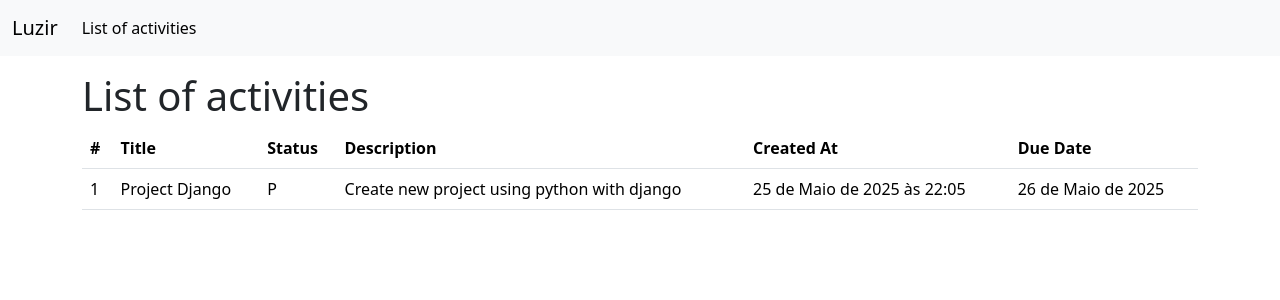
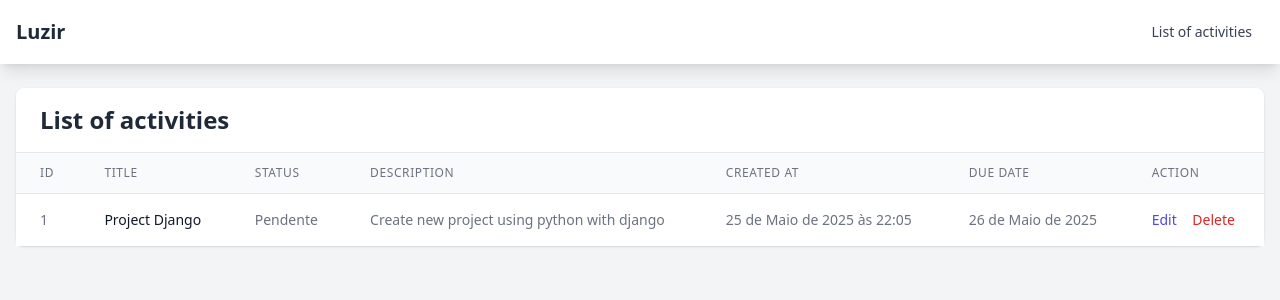
Before and after one commit to hebertlago/list-of-activities, a Django app: page / in a window 1280 px wide. Shown: the top 300 px of the page. Run offline with Django 5.2, Linux system fonts and the light colour scheme; data comes from the database, SQL or seed files in the repository; some libraries are stand-ins or nearby versions.

Commit message:
Layout change

```diff
--- a/tasks/templates/base.html
+++ b/tasks/templates/base.html
@@ -4,31 +4,42 @@
     <meta charset="utf-8">
     <meta name="viewport" content="width=device-width, initial-scale=1">
     <title>Luzir List of activities</title>
-    <link href="https://cdn.jsdelivr.net/npm/bootstrap@5.3.6/dist/css/bootstrap.min.css" rel="stylesheet" integrity="sha384-4Q6Gf2aSP4eDXB8Miphtr37CMZZQ5oXLH2yaXMJ2w8e2ZtHTl7GptT4jmndRuHDT" crossorigin="anonymous">
+    <script src="https://cdn.tailwindcss.com"></script>
   </head>
-    <body>
-
-    <nav class="navbar navbar-expand-lg bg-body-tertiary">
-        <div class="container-fluid">
-            <a class="navbar-brand" href="#">Luzir</a>
-            <button class="navbar-toggler" type="button" data-bs-toggle="collapse" data-bs-target="#navbarNav" aria-controls="navbarNav" aria-expanded="false" aria-label="Toggle navigation">
-            <span class="navbar-toggler-icon"></span>
-            </button>
-            <div class="collapse navbar-collapse" id="navbarNav">
-                <ul class="navbar-nav">
-                    <li class="nav-item">
-                    <a class="nav-link active" aria-current="page" href="{% url 'task_list' %}">List of activities</a>
-                    </li>
-                </ul>
+    <body class="bg-gray-100">
+    <nav class="bg-white shadow-lg">
+        <div class="max-w-7xl mx-auto px-4">
+            <div class="flex justify-between h-16">
+                <div class="flex">
+                    <a href="#" class="flex items-center text-xl font-bold text-gray-800">Luzir</a>
+                </div>
+                <div class="hidden md:flex items-center">
+                    <a href="{% url 'task_list' %}" class="px-3 py-2 rounded-md text-sm font-medium text-gray-700 hover:text-gray-900 hover:bg-gray-100">List of activities</a>
+                </div>
+                <div class="md:hidden flex items-center">
+                    <button class="mobile-menu-button p-2 rounded-md hover:bg-gray-100">
+                        <svg class="h-6 w-6" fill="none" viewBox="0 0 24 24" stroke="currentColor">
+                            <path stroke-linecap="round" stroke-linejoin="round" stroke-width="2" d="M4 6h16M4 12h16M4 18h16"/>
+                        </svg>
+                    </button>
+                </div>
             </div>
         </div>
-        </nav>
-    <main class="container mt-3">
+        <div class="hidden mobile-menu md:hidden">
+            <a href="{% url 'task_list' %}" class="block px-4 py-2 text-sm text-gray-700 hover:bg-gray-100">List of activities</a>
+        </div>
+    </nav>
+    <main class="max-w-7xl mx-auto px-4 py-6">
         {% block content %}
 
         {% endblock  %}
-
     </main>
-    <script src="https://cdn.jsdelivr.net/npm/bootstrap@5.3.6/dist/js/bootstrap.bundle.min.js" integrity="sha384-j1CDi7MgGQ12Z7Qab0qlWQ/Qqz24Gc6BM0thvEMVjHnfYGF0rmFCozFSxQBxwHKO" crossorigin="anonymous"></script>
+    <script>
+        const mobileMenuButton = document.querySelector('.mobile-menu-button');
+        const mobileMenu = document.querySelector('.mobile-menu');
+        mobileMenuButton.addEventListener('click', () => {
+            mobileMenu.classList.toggle('hidden');
+        });
+    </script>
     </body>
 </html>
--- a/tasks/templates/tasks/tasks_list.html
+++ b/tasks/templates/tasks/tasks_list.html
@@ -1,33 +1,40 @@
 {% extends "base.html" %}
 
 {% block content %}
-
-    <h1>List of activities</h1>
-
-    <table class="table">
-        <thead>
+    <div class="bg-white shadow rounded-lg">
+        <div class="px-6 py-4 border-b border-gray-200">
+            <h1 class="text-2xl font-bold text-gray-800">List of activities</h1>
+        </div>
+        <div class="overflow-x-auto">
+            <table class="min-w-full divide-y divide-gray-200">
+                <thead class="bg-gray-50">
                     <tr>
-            <th scope="col">#</th>
-            <th scope="col">Title</th>
-            <th scope="col">Status</th>
-            <th scope="col">Description</th>
-            <th scope="col">Created At</th>
-            <th scope="col">Due Date</th>
+                        <th scope="col" class="px-6 py-3 text-left text-xs font-medium text-gray-500 uppercase tracking-wider">Id</th>
+                        <th scope="col" class="px-6 py-3 text-left text-xs font-medium text-gray-500 uppercase tracking-wider">Title</th>
+                        <th scope="col" class="px-6 py-3 text-left text-xs font-medium text-gray-500 uppercase tracking-wider">Status</th>
+                        <th scope="col" class="px-6 py-3 text-left text-xs font-medium text-gray-500 uppercase tracking-wider">Description</th>
+                        <th scope="col" class="px-6 py-3 text-left text-xs font-medium text-gray-500 uppercase tracking-wider">Created At</th>
+                        <th scope="col" class="px-6 py-3 text-left text-xs font-medium text-gray-500 uppercase tracking-wider">Due Date</th>
+                        <th scope="col" class="px-6 py-3 text-left text-xs font-medium text-gray-500 uppercase tracking-wider">Action</th>
                     </tr>
                 </thead>
-        <tbody>
-            {% for task in tasks  %}
+                <tbody class="bg-white divide-y divide-gray-200">
+                    {% for task in tasks %}
                         <tr>
-                        <td>{{task.id}}</td>
-                        <td>{{task.title}}</td>
-                        <td>{{task.status}}</td>
-                        <td>{{task.description}}</td>
-                        <td>{{task.created_at}}</td>
-                        <td>{{task.due_date}}</td>
+                            <td class="px-6 py-4 whitespace-nowrap text-sm text-gray-500">{{task.pk}}</td>
+                            <td class="px-6 py-4 whitespace-nowrap text-sm text-gray-900">{{task.title}}</td>
+                            <td class="px-6 py-4 whitespace-nowrap text-sm text-gray-500">{{task.get_status_display}}</td>
+                            <td class="px-6 py-4 whitespace-nowrap text-sm text-gray-500">{{task.description}}</td>
+                            <td class="px-6 py-4 whitespace-nowrap text-sm text-gray-500">{{task.created_at}}</td>
+                            <td class="px-6 py-4 whitespace-nowrap text-sm text-gray-500">{{task.due_date}}</td>
+                            <td class="px-6 py-4 whitespace-nowrap text-sm font-medium">
+                                <a href="{% url 'task_edit' pk=task.pk %}" class="text-indigo-600 hover:text-indigo-900 mr-3">Edit</a>
+                                <a href="#" class="text-red-600 hover:text-red-900">Delete</a>
+                            </td>
                         </tr>
                     {% endfor %}
-
                 </tbody>
             </table>
-
+        </div>
+    </div>
 {% endblock content %}
```
Also changed, not shown: tasks/templates/tasks/task_delete.html (added, +21 -0 lines), tasks/templates/tasks/task_edit.html (added, +28 -0 lines). Lines whose indentation alone changed are shown as unchanged.
